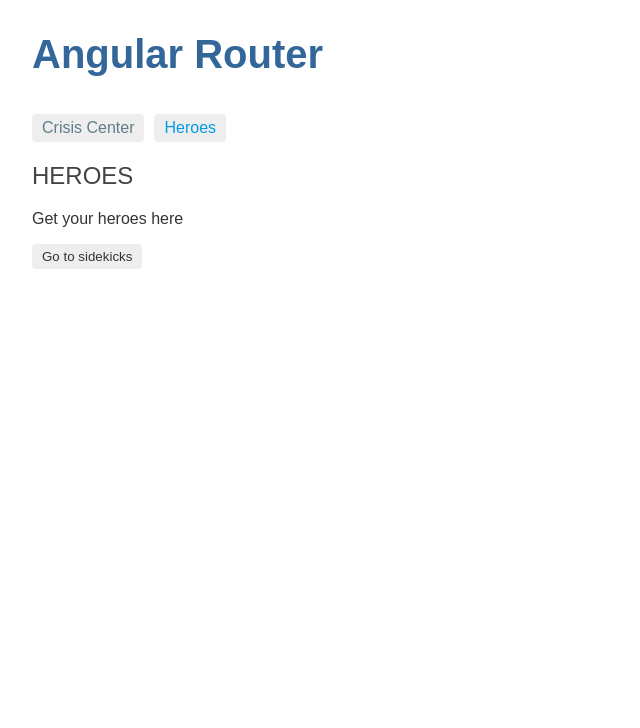
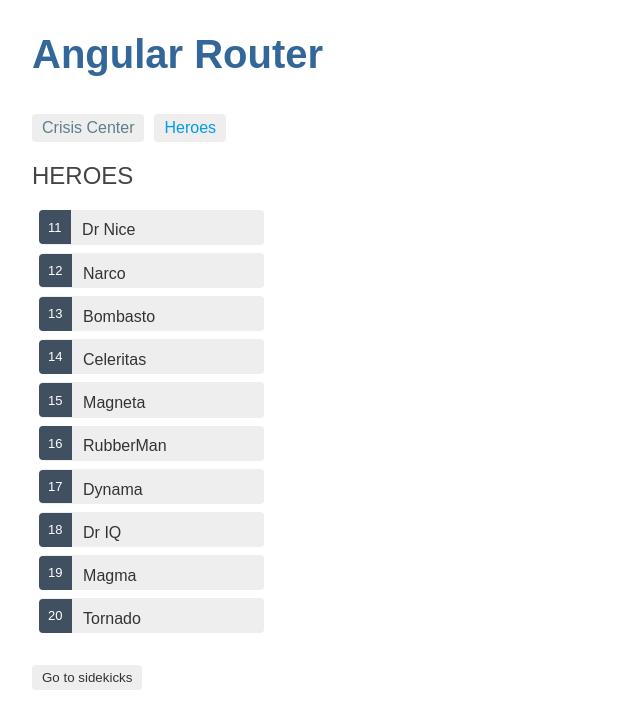
Before and after one commit to sandix34/Hero-Employment-Agency, an Angular app: page /heroes in a window 1280 px wide. Shown: the top 728 px of the page, without its empty margins (0-640 px from the left). Built offline with nearby package versions, Linux system fonts and the light colour scheme.

Commit message:
Inject the HeroService and view hero list

```diff
--- a/src/app/hero-list/hero-list.component.css
+++ b/src/app/hero-list/hero-list.component.css
@@ -0,0 +1,51 @@
+/* HeroesComponent's private CSS styles */
+.heroes {
+  margin: 0 0 2em 0;
+  list-style-type: none;
+  padding: 0;
+  width: 15em;
+}
+.heroes li {
+  cursor: pointer;
+  position: relative;
+  left: 0;
+  background-color: #EEE;
+  margin: .5em;
+  padding: .3em 0;
+  height: 1.6em;
+  border-radius: 4px;
+}
+.heroes li:hover {
+  color: #607D8B;
+  background-color: #DDD;
+  left: .1em;
+}
+.heroes li.selected {
+  background-color: #CFD8DC;
+  color: white;
+}
+.heroes li.selected:hover {
+  background-color: #BBD8DC;
+  color: white;
+}
+.heroes .badge {
+  display: inline-block;
+  font-size: small;
+  color: white;
+  padding: 0.8em 0.7em 0 0.7em;
+  background-color:#405061;
+  line-height: 1em;
+  position: relative;
+  left: -1px;
+  top: -4px;
+  height: 1.8em;
+  margin-right: .8em;
+  border-radius: 4px 0 0 4px;
+}
+
+
+/*
+Copyright Google LLC. All Rights Reserved.
+Use of this source code is governed by an MIT-style license that
+can be found in the LICENSE file at http://angular.io/license
+*/
--- a/src/app/hero-list/hero-list.component.html
+++ b/src/app/hero-list/hero-list.component.html
@@ -1,4 +1,8 @@
 <h2>HEROES</h2>
-<p>Get your heroes here</p>
+<ul class="heroes">
+  <li *ngFor="let hero of heroes">
+    <span class="badge">{{ hero.id }}</span>{{ hero.name }}
+  </li>
+</ul>
 <!-- invalid URL-->
 <button routerLink="/sidekicks">Go to sidekicks</button>
--- a/src/app/hero-list/hero-list.component.ts
+++ b/src/app/hero-list/hero-list.component.ts
@@ -1,4 +1,6 @@
 import { Component, OnInit } from '@angular/core';
+import { HeroService } from '../hero.service';
+import { Hero } from '../hero';
 
 @Component({
   selector: 'app-hero-list',
@@ -7,9 +9,20 @@ import { Component, OnInit } from '@angular/core';
 })
 export class HeroListComponent implements OnInit {
 
-  constructor() { }
+  // simple declaration
+  heroes: Hero[];
 
+  // Add a private heroService parameter of type HeroService to the constructor.
+  constructor(private heroService: HeroService) { }
+
+  // function to retrieve the heroes from the service
+  getHeroes(): void {
+    this.heroes = this.heroService.getHeroes();
+  }
+
+  // call getHeroes() inside the ngOnInit lifecycle hook
   ngOnInit(): void {
+    this.getHeroes();
   }
 
 }
```
